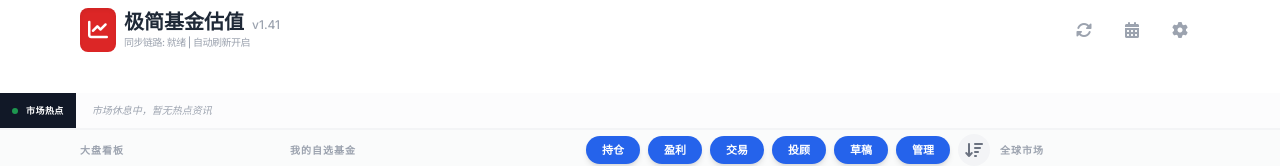
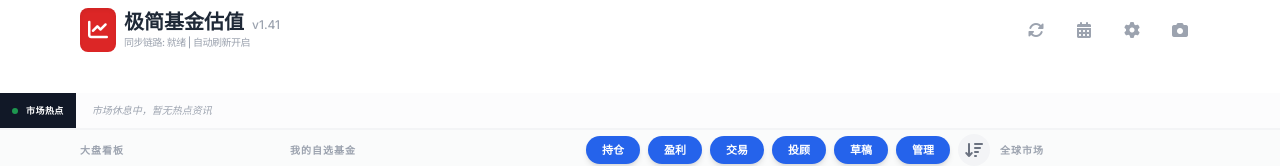
Before and after one commit to lujian213/FundTracker, a React (Vite) app: page / in a window 1280 px wide. Shown: the top 166 px of the page. Built offline with nearby package versions, Linux system fonts and the light colour scheme.

Commit message:
feat: add screenshot function in main page

```diff
--- a/App.tsx
+++ b/App.tsx
@@ -276,6 +276,7 @@ const AppContent: React.FC = () => {
   const [autoBackupEnabled, setAutoBackupEnabled] = useState<boolean>(() => readBackupConfig().autoBackupEnabled ?? false);
   const [autoBackupStatus, setAutoBackupStatus] = useState<'pending' | 'done' | null>(null);
   const [deepToast, setDeepToast] = useState<{ message: string, visible: boolean } | undefined>(undefined);
+  const [screenshotToast, setScreenshotToast] = useState<{ message: string; type: 'success' | 'error' } | null>(null);
 
   const manageableItemCount = portfolio.length + indicesConfig.length;
 
@@ -1044,12 +1045,60 @@ const AppContent: React.FC = () => {
                 <i className="fas fa-list-alt"></i>
               </button>
             )}
+            {/* 截屏按钮 */}
+            <button
+              onClick={async () => {
+                try {
+                  // 使用类型断言以支持 Chrome 的实验性 preferCurrentTab 属性
+                  const stream = await navigator.mediaDevices.getDisplayMedia({
+                    video: { displaySurface: 'browser' },
+                    // @ts-expect-error Chrome 实验性属性
+                    preferCurrentTab: true,
+                    audio: false
+                  });
+                  const video = document.createElement('video');
+                  video.srcObject = stream;
+                  await video.play();
+                  const canvas = document.createElement('canvas');
+                  canvas.width = video.videoWidth;
+                  canvas.height = video.videoHeight;
+                  const ctx = canvas.getContext('2d');
+                  ctx?.drawImage(video, 0, 0);
+                  const blob = await new Promise<Blob>((resolve, reject) => {
+                    canvas.toBlob((b) => b ? resolve(b) : reject(new Error('Failed to create blob')), 'image/png');
+                  });
+                  await navigator.clipboard.write([
+                    new ClipboardItem({ 'image/png': blob })
+                  ]);
+                  stream.getTracks().forEach(track => track.stop());
+                  setScreenshotToast({ message: '已复制到剪切板', type: 'success' });
+                  setTimeout(() => setScreenshotToast(null), 3000);
+                } catch (err) {
+                  console.error('截屏失败:', err);
+                  setScreenshotToast({ message: '截屏失败', type: 'error' });
+                  setTimeout(() => setScreenshotToast(null), 3000);
+                }
+              }}
+              title="截屏"
+              aria-label="截屏"
+              className="p-2 w-10 h-10 rounded-full hover:bg-gray-100 text-gray-400 transition-all"
+            >
+              <i className="fas fa-camera"></i>
+            </button>
             {/* 小型 toast 通知：在深度刷新开始/完成时短暂显示 */}
             {/** toast 位于 header 右上，短暂显示 */}
             {/** deepToast: { message: string, visible: boolean } */}
             {typeof deepToast !== 'undefined' && deepToast.visible && (
               <div className="absolute right-12 top-2 z-40">
                 <div className="bg-black text-white text-xs px-3 py-1 rounded-md shadow-md">{deepToast.message}</div>
+              </div>
+            )}
+            {/* 截屏 Toast */}
+            {screenshotToast && (
+              <div className="absolute right-12 top-2 z-40 animate-fade-in">
+                <div className={`text-xs px-3 py-1 rounded-md shadow-md ${screenshotToast.type === 'success' ? 'bg-green-600 text-white' : 'bg-red-600 text-white'}`}>
+                  {screenshotToast.message}
+                </div>
               </div>
             )}
           </div>
--- a/index.css
+++ b/index.css
@@ -5,3 +5,13 @@
 /* 自定义样式 */
 .no-scrollbar::-webkit-scrollbar { display: none; }
 .no-scrollbar { -ms-overflow-style: none; scrollbar-width: none; }
+
+/* 截屏 Toast 淡入动画 */
+.animate-fade-in {
+  animation: fadeIn 0.3s ease-out;
+}
+
+@keyframes fadeIn {
+  from { opacity: 0; transform: translateY(-10px); }
+  to { opacity: 1; transform: translateY(0); }
+}
```
Also changed, not shown: features/feature-test-data-prepare.md (+2 -1 lines), 1 other file (tests, documents, lock files or other folders).
